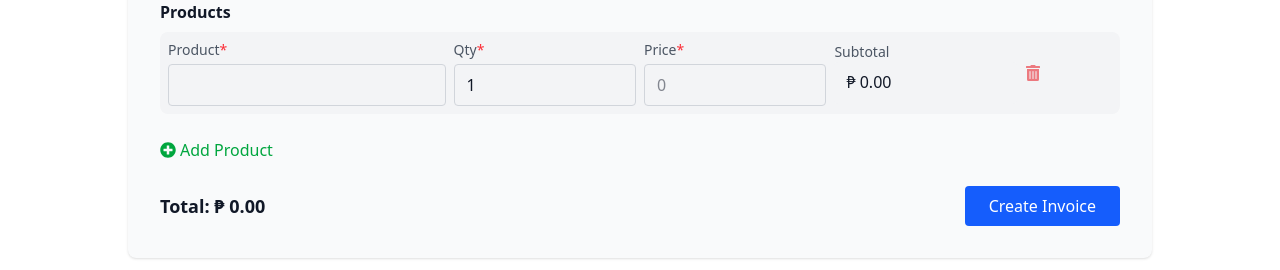
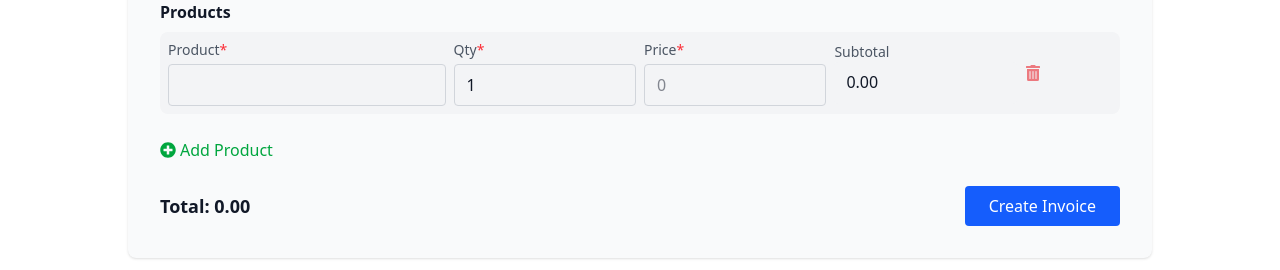
Before and after one commit to Samuel-AlexanderP/invoice-app-challenge, a React (Vite) app: page /invoices/new in a window 1280 px wide. Shown: the part 274-544 px from the top of the page. Built offline with nearby package versions, Linux system fonts and the light colour scheme; sample sign-in values are in the browser's storage.

Commit message:
import meta data

```diff
--- a/src/components/Footer.tsx
+++ b/src/components/Footer.tsx
@@ -3,6 +3,8 @@ import { Link } from "react-router-dom";
 import type { ReactNode } from "react";
 
 export function Footer() {
+  const title = import.meta.env.VITE_APP_NAME ?? "InvoicePro";
+
   return (
     <footer className="bg-secondaryBg dark:bg-secondaryBg-dark transition-colors w-full">
       <div className="mx-auto mt-auto flex min-h-[60px] max-w-[1920px] flex-col items-center justify-center gap-4 py-4">
@@ -20,7 +22,7 @@ export function Footer() {
             linkLabel="Contact dev"
           />
           <p className="m-auto font-lexend text-[0.7rem]">
-            © {new Date().getFullYear()} InvoicePro
+            © {new Date().getFullYear()} {title}
           </p>
         </div>
       </div>
--- a/src/main.tsx
+++ b/src/main.tsx
@@ -3,6 +3,7 @@ import { createRoot } from "react-dom/client";
 import "./index.css";
 import App from "./App.tsx";
 import { ToastProvider } from "./components/toastContext.tsx";
+document.title = import.meta.env.VITE_APP_NAME || "InvoicePro";
 
 createRoot(document.getElementById("root")!).render(
   <StrictMode>
--- a/src/pages/dashboard/InvoiceForm.tsx
+++ b/src/pages/dashboard/InvoiceForm.tsx
@@ -87,7 +87,9 @@ function ProductRow({
           Subtotal
         </label>
         <div className="flex w-full px-3 py-2 rounded bg-tertiaryBg dark:bg-tertiaryBg-dark text-primary dark:text-primary-dark overflow-x-auto hide-scrollbar h-[42px]">
-          <span className="whitespace-nowrap">₱ {subtotal.toFixed(2)}</span>
+          <span className="whitespace-nowrap">
+            {import.meta.env.VITE_DEFAULT_CURRENCY} {subtotal.toFixed(2)}
+          </span>
         </div>
       </div>
       <button
@@ -284,7 +286,9 @@ export default function InvoiceForm() {
 
           {/* Total & Submit */}
           <div className="flex justify-between items-center">
-            <div className="text-lg font-bold">Total: ₱ {total.toFixed(2)}</div>
+            <div className="text-lg font-bold">
+              Total: {import.meta.env.VITE_DEFAULT_CURRENCY} {total.toFixed(2)}
+            </div>
             <button
               type="submit"
               className="px-6 py-2 bg-blue-600 dark:bg-accent text-white rounded hover:bg-blue-700 dark:hover:bg-accent-hover transition-colors"
--- a/src/pages/dashboard/InvoiceList.tsx
+++ b/src/pages/dashboard/InvoiceList.tsx
@@ -82,7 +82,8 @@ export default function InvoiceList() {
                     {inv.customer}
                   </td>
                   <td className="py-2 px-4 border-b border-border dark:border-border-dark text-primary dark:text-primary-dark">
-                    ₱{inv.total.toFixed(2)}
+                    {import.meta.env.VITE_DEFAULT_CURRENCY}
+                    {inv.total.toFixed(2)}
                   </td>
                   <td className="py-2 px-4 border-b border-border dark:border-border-dark space-x-2">
                     <button
```
Also changed, not shown: 1 other file (tests, documents, lock files or other folders).
